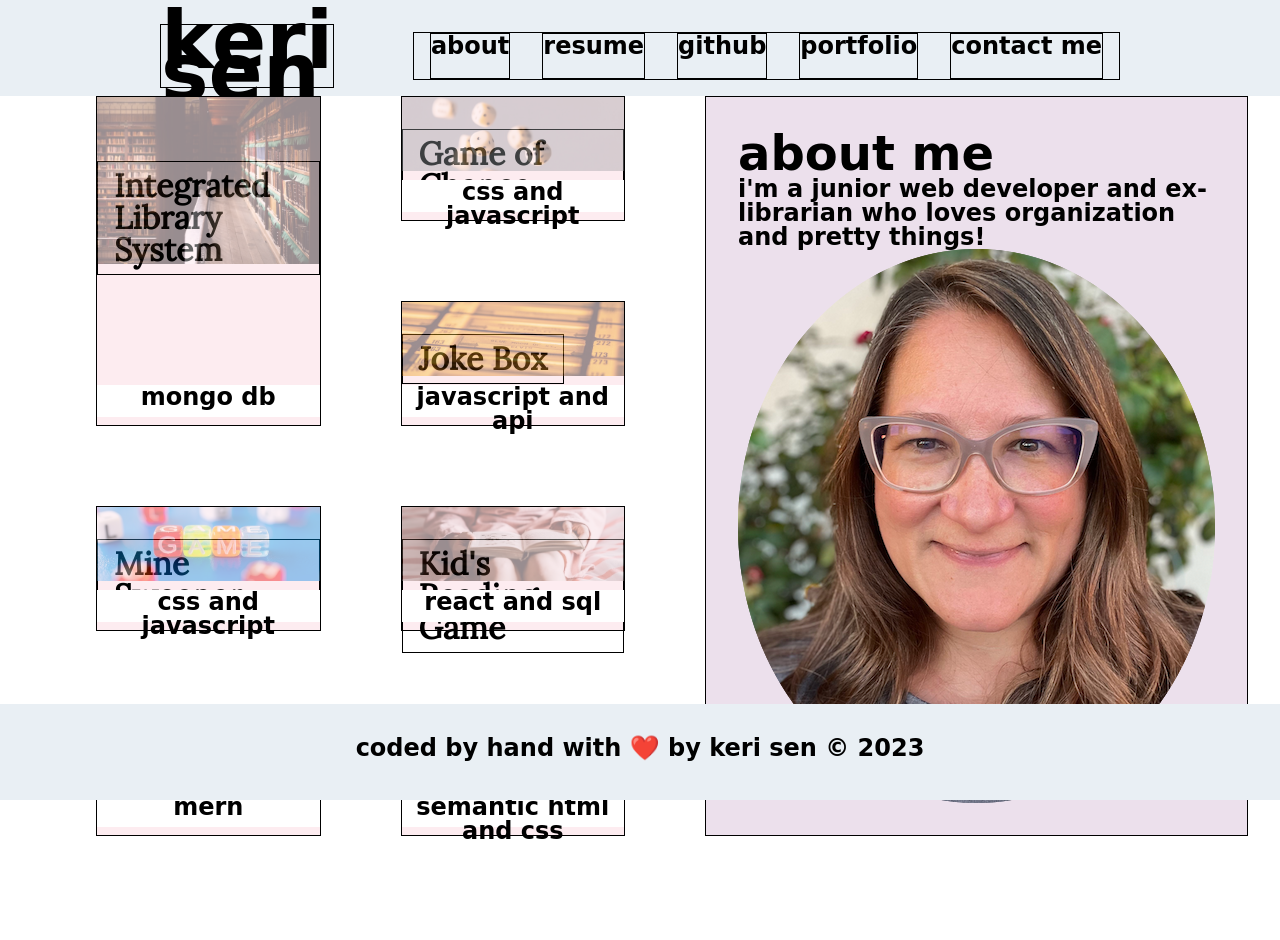
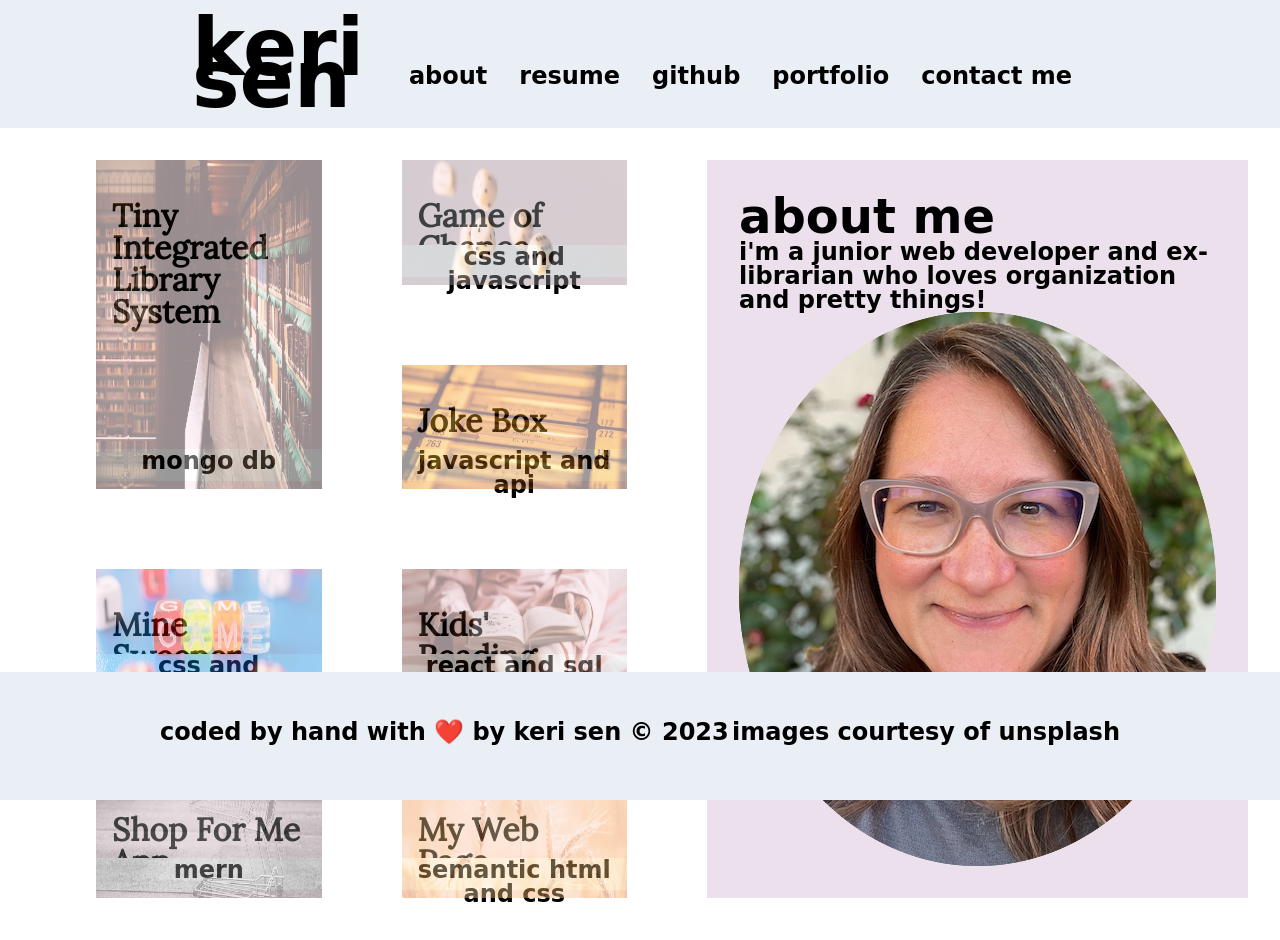
Before and after one commit to kerilsen/portfolio, a plain HTML site: page index.html in a window 1280 px wide. Before the commit the page ends 896 px from the top, so only its background shows below. Drawn offline with Linux system fonts and the light colour scheme; a web font is replaced by a local one.

Commit message:
fixed issues with spotlight app and header and footer

```diff
--- a/assets/css/style.css
+++ b/assets/css/style.css
@@ -26,24 +26,27 @@ nav {
     z-index: 1;
     top: 0;
     width: 100%;
-    height: 6rem;
+    height: 8rem;
     display: flex;
     justify-content: space-between;
+    padding: 2rem;
 }
 
+/* top "keri sen" logo */
 h1 {
-    margin: 1.5rem 0 0.5rem 10rem;
+    margin-left: 10rem;
     font-family: var(--script);
     font-size: 5rem;
-    border: 1px solid black;
     line-height: 40%;
 }
 
+/* sidebar "about me" */
 h2 {
     font-family: var(--script);
     font-size: 3rem;
 }
 
+/* app titles */
 h3 {
     font-family: var(--type);
     font-size: 2rem;
@@ -55,16 +58,14 @@ h3 {
     font-family: 'League Script', cursive;
     color: black;
     font-size: 1.5em;
-    border: 1px solid black;
 }
 
 #navbar a {
     margin: 0 1rem 0 1rem;
-    border: 1px solid black;
 }
 
 .grid {
-    margin: 6rem;
+    margin: 10rem 6rem 10rem 6rem;
     display: grid;
     width: 90%;
     grid-template-columns: repeat(3, 1fr);
@@ -74,7 +75,7 @@ h3 {
 
 .responsive {
     width: 100%;
-    height: auto;
+    height: 100%;
     opacity: .4;
     transition: opacity 0.5s;
     position: relative;
@@ -90,11 +91,9 @@ h3 {
     opacity: 1;
 }
 
-
 .sidebar {
     grid-column: 3;
     grid-row: 1 / 5;
-    border: 1px solid black;
     background-color: var(--lilac);
     padding: 2rem;
     display: flex;
@@ -104,41 +103,22 @@ h3 {
 .spotlight {
     grid-column: 1;
     grid-row: 1 / 3;
-    border: 1px solid black;
     background-color: var(--pink);
     position: relative;
 }
 
-.spotlight .app-title {
-    border: 1px solid black;
-    position: absolute;
-    margin: 4rem 0 1.5rem 0;
-    padding: 0.5rem 1rem;
-}
-
-.spotlight .caption {
-    position: absolute;
-    width: 100%;
-    height: 2rem;
-    bottom: 8px;
-    background-color: #ffffff;
-    text-align: center;
-}
-
 .project {
-    border: 1px solid black;
     background-color: var(--pink);
     position: relative;
 }
 
-.project .app-title {
-    border: 1px solid black;
+.app-title {
     position: absolute;
     margin: 2rem 0 1rem 0;
     padding: 0.5rem 1rem;
 }
 
-.project .caption {
+.caption {
     position: absolute;
     width: 100%;
     height: 2rem;
@@ -154,8 +134,8 @@ h3 {
     width: 100%;
     background-color: var(--light-blue);
     font-family: var(--klee);
-    height: 6rem;
+    height: 8rem;
     display: flex;
-    justify-content: center;
-    padding-top: 2rem;
+    justify-content: space-between;
+    padding: 3rem 10rem 2rem 10rem;
 }
--- a/index.html
+++ b/index.html
@@ -40,7 +40,7 @@
 
         <!-- First project should be bigger than the rest -->
         <article class="spotlight" id="portfolio">
-            <h3 class="app-title">Integrated Library System</h3>
+            <h3 class="app-title">Tiny Integrated Library System</h3>
             <p class="caption">Mongo DB</p>
             <a href="#"><img src="./assets/images/redcharlie-0RRKNIlgRZA-unsplash.jpg" class="responsive" /></a>
         </article>
@@ -66,7 +66,7 @@
         </article>
 
         <article class="project">
-            <h3 class="app-title">Kid's Reading Game</h3>
+            <h3 class="app-title">Kids' Reading Game</h3>
             <p class="caption">REACT and SQL</p>
             <a href="#"><img src="./assets/images/annie-spratt-p1bHqLjKwi4-unsplash.jpg" class="responsive"
                     alt="" /></a>
@@ -89,6 +89,7 @@
 
     <footer id="bottom">
         <p>Coded by hand with ❤️ by Keri Sen © 2023</p>
+        <p>Images courtesy of Unsplash</p>
     </footer>
 </body>
 
```
